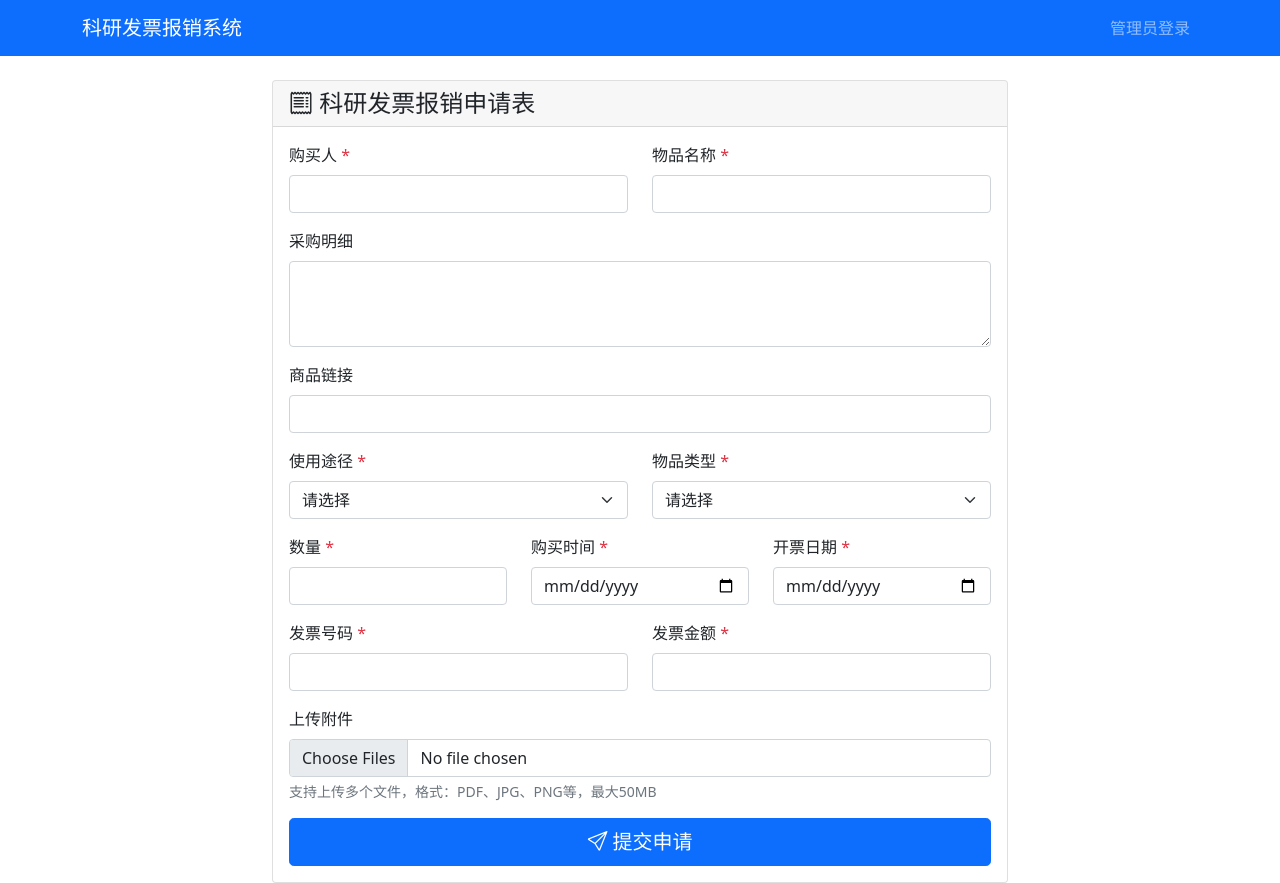
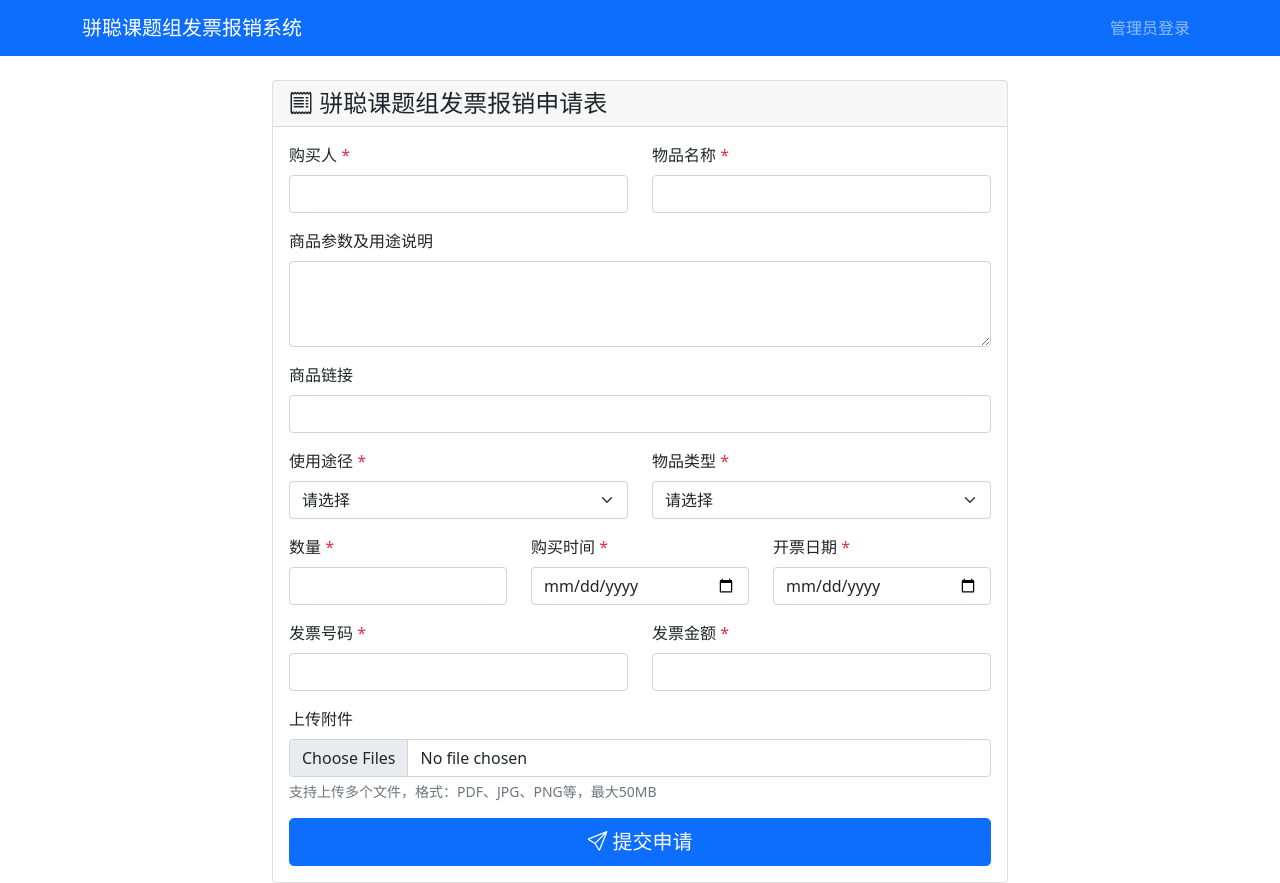
Before and after one commit to pianconglab/Invoice-Reimbursement-System, a Flask app: page / in a window 1280 px wide. Run offline with Flask 3, Linux system fonts and the light colour scheme; some libraries are stand-ins or nearby versions.

Commit message:
更新发票报销系统，将多个页面标题及内容修改为“骈聪课题组发票报销系统”，并调整表格字段名称为“商品参数及用途说明”。

```diff
--- a/app.py
+++ b/app.py
@@ -314,7 +314,7 @@ def export_excel():
     with sqlite3.connect('reimbursement.db') as conn:
         df = pd.read_sql_query('SELECT * FROM applications ORDER BY created_at DESC', conn)
 
-    df.columns = ['ID', '申请编号', '购买人', '采购明细', '物品名称', '商品链接', '使用途径',
+    df.columns = ['ID', '申请编号', '购买人', '商品参数及用途说明', '物品名称', '商品链接', '使用途径',
                   '物品类型', '数量', '购买时间', '发票号码', '发票金额', '开票日期',
                   '状态', '审批意见', '创建时间', '更新时间']
 
--- a/templates/admin_dashboard.html
+++ b/templates/admin_dashboard.html
@@ -1,6 +1,6 @@
 {% extends "base.html" %}
 
-{% block title %}管理后台 - 科研发票报销系统{% endblock %}
+{% block title %}管理后台 - 骈聪课题组发票报销系统{% endblock %}
 
 {% block scripts %}
 <style>
--- a/templates/admin_detail.html
+++ b/templates/admin_detail.html
@@ -1,6 +1,6 @@
 {% extends "base.html" %}
 
-{% block title %}申请详情 - 科研发票报销系统{% endblock %}
+{% block title %}申请详情 - 骈聪课题组发票报销系统{% endblock %}
 
 {% block content %}
 <div class="d-flex justify-content-between align-items-center mb-4">
@@ -72,7 +72,7 @@
                         {% endif %}
                     </div>
                     <div class="col-12 mb-3">
-                        <strong>采购明细：</strong>
+                        <strong>商品参数及用途说明：</strong>
                         <div class="mt-2">
                             {% if application[3] %}
                             <div class="border rounded p-3 bg-light">
--- a/templates/admin_login.html
+++ b/templates/admin_login.html
@@ -1,6 +1,6 @@
 {% extends "base.html" %}
 
-{% block title %}管理员登录 - 科研发票报销系统{% endblock %}
+{% block title %}管理员登录 - 骈聪课题组发票报销系统{% endblock %}
 
 {% block content %}
 <div class="row justify-content-center">
--- a/templates/base.html
+++ b/templates/base.html
@@ -4,7 +4,7 @@
 <head>
     <meta charset="UTF-8">
     <meta name="viewport" content="width=device-width, initial-scale=1.0">
-    <title>{% block title %}科研发票报销系统{% endblock %}</title>
+    <title>{% block title %}骈聪课题组发票报销系统{% endblock %}</title>
     <link href="https://cdn.jsdelivr.net/npm/bootstrap@5.1.3/dist/css/bootstrap.min.css" rel="stylesheet">
     <link href="https://cdn.jsdelivr.net/npm/bootstrap-icons@1.7.2/font/bootstrap-icons.css" rel="stylesheet">
 </head>
@@ -12,7 +12,7 @@
 <body>
     <nav class="navbar navbar-expand-lg navbar-dark bg-primary">
         <div class="container">
-            <a class="navbar-brand" href="{{ url_for('index') }}">科研发票报销系统</a>
+            <a class="navbar-brand" href="{{ url_for('index') }}">骈聪课题组发票报销系统</a>
             <div class="navbar-nav ms-auto">
                 {% if session.admin_logged_in %}
                 <a class="nav-link" href="{{ url_for('admin_dashboard') }}">管理后台</a>
--- a/templates/index.html
+++ b/templates/index.html
@@ -1,13 +1,13 @@
 {% extends "base.html" %}
 
-{% block title %}报销申请表单 - 科研发票报销系统{% endblock %}
+{% block title %}报销申请表单 - 骈聪课题组发票报销系统{% endblock %}
 
 {% block content %}
 <div class="row justify-content-center">
     <div class="col-md-8">
         <div class="card">
             <div class="card-header">
-                <h4 class="mb-0"><i class="bi bi-receipt"></i> 科研发票报销申请表</h4>
+                <h4 class="mb-0"><i class="bi bi-receipt"></i> 骈聪课题组发票报销申请表</h4>
             </div>
             <div class="card-body">
                 <form action="{{ url_for('submit_application') }}" method="post" enctype="multipart/form-data">
@@ -23,7 +23,7 @@
                     </div>
 
                     <div class="mb-3">
-                        <label for="purchase_details" class="form-label">采购明细</label>
+                        <label for="purchase_details" class="form-label">商品参数及用途说明</label>
                         <textarea class="form-control" id="purchase_details" name="purchase_details"
                             rows="3"></textarea>
                     </div>
--- a/templates/success.html
+++ b/templates/success.html
@@ -1,6 +1,6 @@
 {% extends "base.html" %}
 
-{% block title %}提交成功 - 科研发票报销系统{% endblock %}
+{% block title %}提交成功 - 骈聪课题组发票报销系统{% endblock %}
 
 {% block content %}
 <div class="row justify-content-center">
```
Also changed, not shown: README.md, reimbursement.db.
